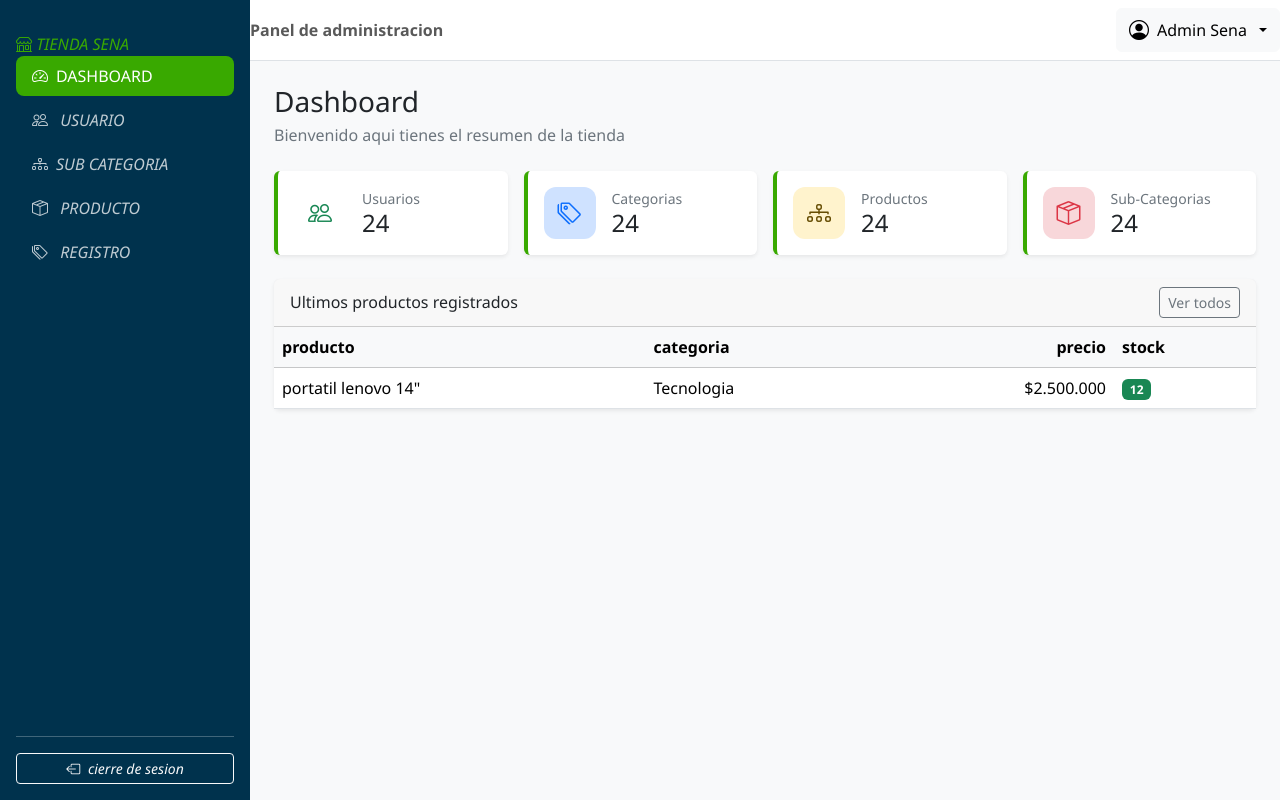
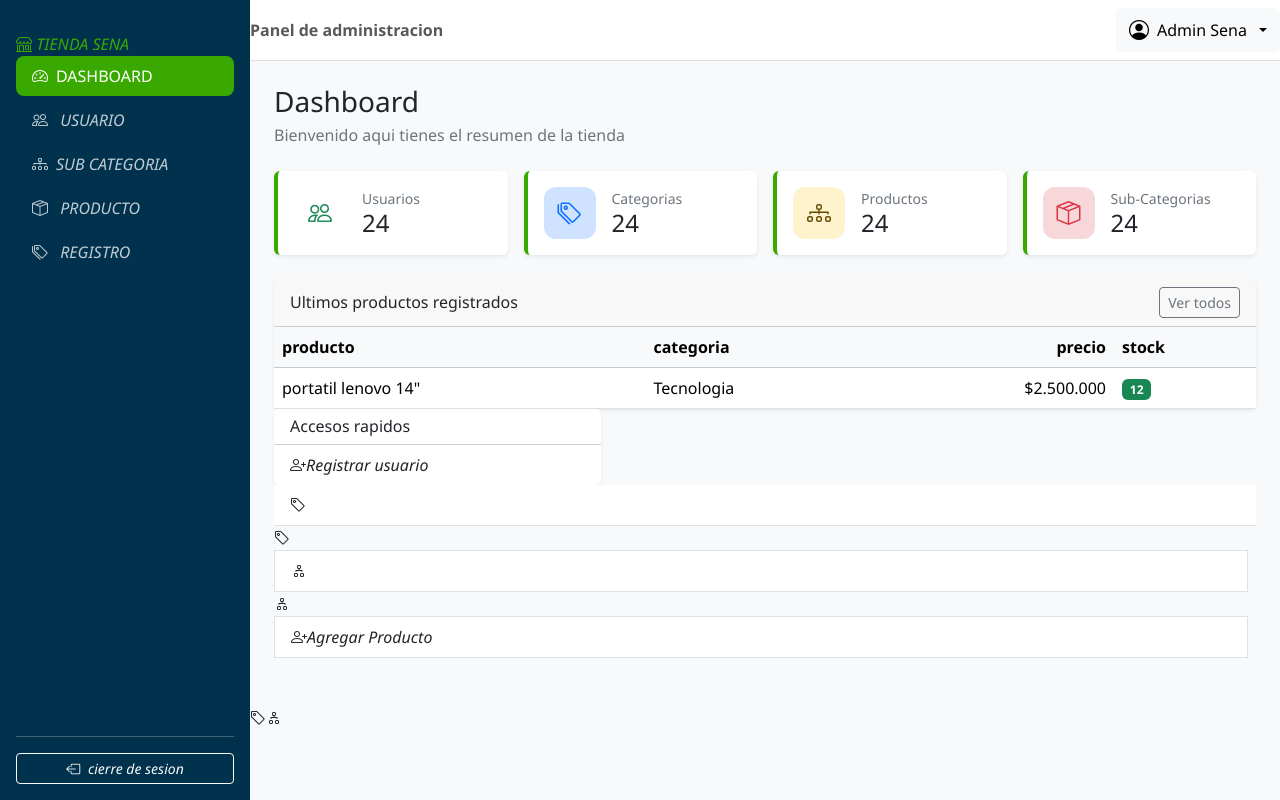
Before and after one commit to felipe0423/inventario_3411009, a plain HTML site: page dashboard.html in a window 1280 px wide. Drawn offline with nearby package versions, Linux system fonts and the light colour scheme.

Commit message:
dashboard
actualizamos el dashboard

```diff
--- a/dashboard.html
+++ b/dashboard.html
@@ -267,10 +267,35 @@
 
             </div>
 
+            <div class="col-lg-4">
+                <!--tarjeta-->
+                <div class="card border-0 shadow-sm h-100">
+                    <div class="card-header bg-white"><h2 class="h6 mb-0">Accesos rapidos</h2></div>
+                    <div class="list-group list-group-flush">
+                        <a href="usuarios.html" class="list-group-item" list-group-item-action><i class="bi bi-person-plus me-2"
+                            text-sena>Registrar usuario</i></a>
+                    </div>
+                </div>
+            </div>
+
+              <div class="list-group list-group-flush">
+                        <a href="usuarios.html" class="list-group-item" list-group-item-action><i class="bi bi-tag
+                            me-2 texto-sena>Crear Categoria</i></a>
+                              <div class="list-group list-group-flush">
+                        <a href="usuarios.html" class="list-group-item" list-group-item-action><i class="bi bi-diagram-2
+                            me-2 texto sena>Crear Subcategoria</i></a>
+                              <div class="list-group list-group-flush">
+                        <a href="usuarios.html" class="list-group-item" list-group-item-action><i class="bi bi-person-plus me-2"
+                            text-sena>Agregar Producto</i></a>
+
+
 
 
         </main>
 
     </div>
 
+    <!--javascript con bootstrap necesario para el menu deslizable-->
+    <script src="https://cnd/jsdeliver.net/npm/bootstrap@5.3.3/dist/js/bootstrap.bundle.min.js"></script>
+
 </body>
```
